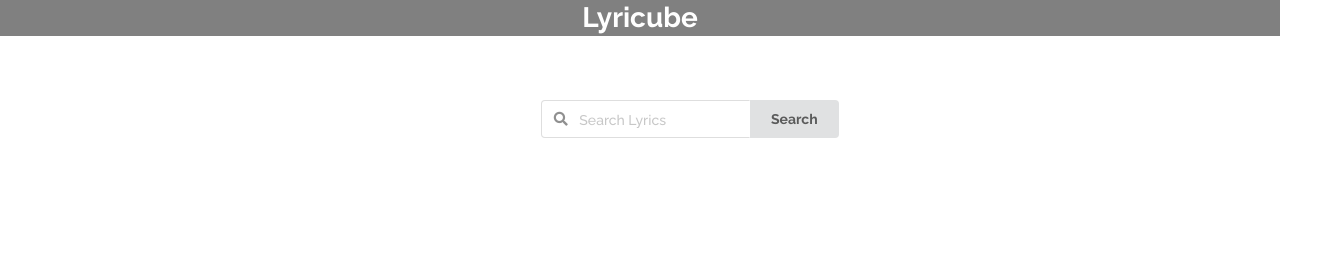
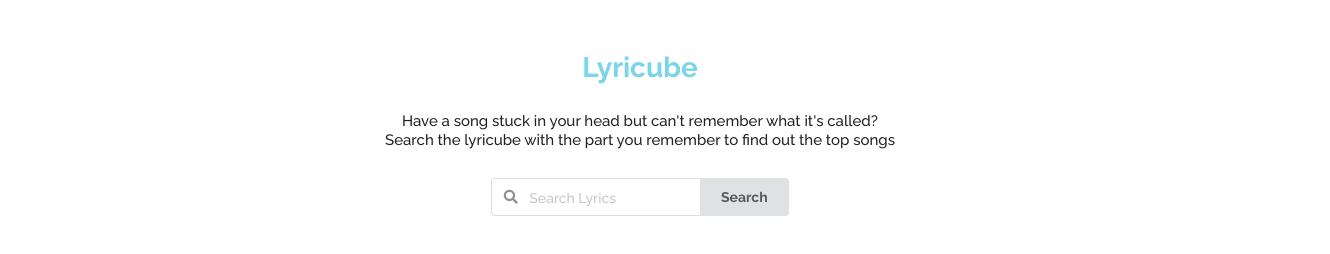
Before and after one commit to Nuelthesupreme/lyricworks, a plain HTML site: page index.html in a window 1280 px wide. Shown: the whole page, 1330 px wide, since content can reach past the window. Drawn offline with nearby package versions, Linux system fonts and the light colour scheme.

Commit message:
adding in instructions and function to hide it when search is clicked

```diff
--- a/index.html
+++ b/index.html
@@ -22,6 +22,7 @@
 <body>
   <div>
     <h1>Lyricube</h1>
+    <h4 id="instructions">Have a song stuck in your head but can't remember what it's called? <br> Search the lyricube with the part you remember to find out the top songs</h4>
   </div>
   <div  id="input-section" class="ui center aligned basic segment">
     <div class="ui left icon action input">
--- a/javascript.js
+++ b/javascript.js
@@ -24,6 +24,7 @@ function errorFunction() {
 
 function lyricSubmission() {
   event.preventDefault();
+  $("#instructions").addClass("hide")
 
   //remove the previous error sign by targeting all p tag of input-section and previous search result
   $("#input-section").children("p").remove();
--- a/style.css
+++ b/style.css
@@ -6,10 +6,17 @@ body {
 
 h1 {
   font-family: "Raleway", sans-serif;
+  padding-top: 50px;
+  /* background-color: grey;
+  color: white; */
+  text-align: center;
+  color:rgb(121, 213, 231)
+}
 
-  background-color: grey;
-  color: white;
+h4 {
   text-align: center;
+  font-family: "Raleway", sans-serif;
+  font-weight: 500;
 }
 
 h3 {
@@ -20,9 +27,9 @@ h3 {
 
 #input-section {
   width: 100%;
-  padding: 50x 50px;
+  padding-bottom: 50px;
   font-family: "Raleway", sans-serif;
-  margin: 50px;
+  margin-bottom: 50px;
 }
 
 input,
@@ -123,3 +130,7 @@ textarea {
   margin-top: 10px;
   margin-bottom: 10px;
 }
+
+.hide {
+  display: none;
+}
```
